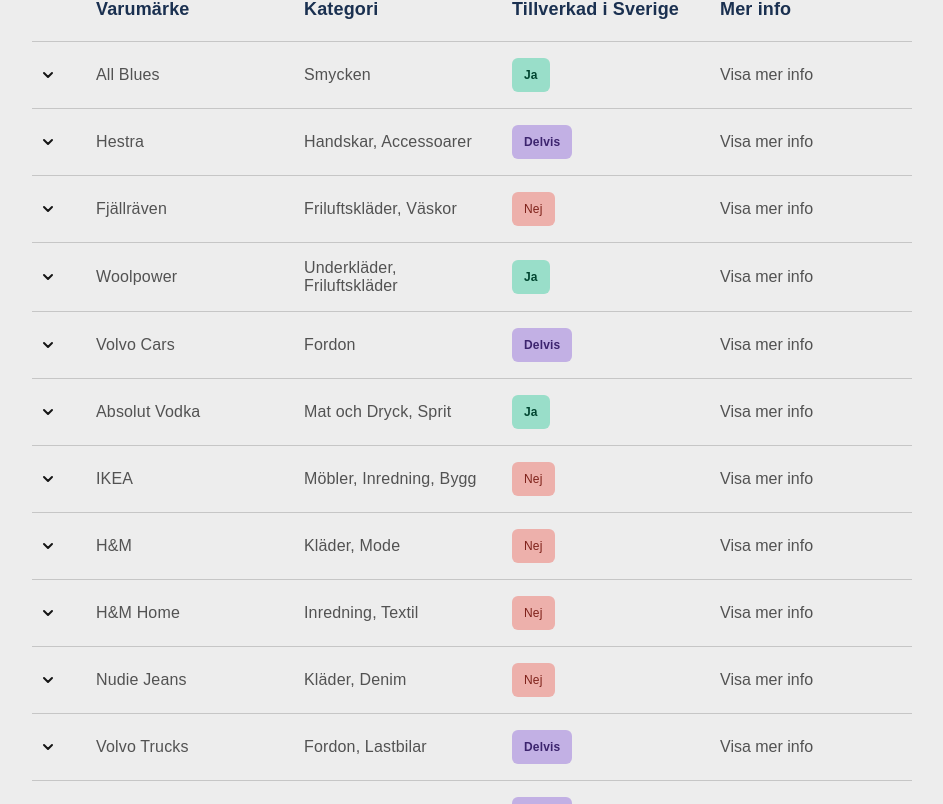
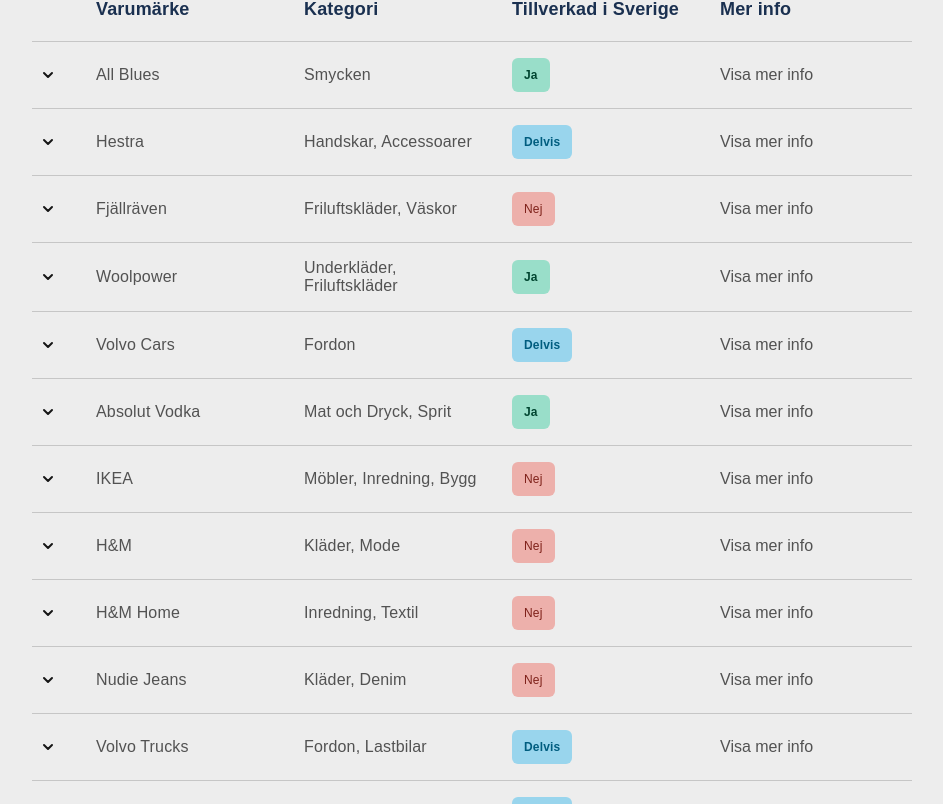
Before and after one commit to fiski/svenskdatabas, a React (Vite) app: page / in a window 1280 px wide. Shown: the part 796-1600 px from the top of the page, without its empty margins (168-1111 px from the left). Built offline with nearby package versions, Linux system fonts and the light colour scheme; a web font is replaced by a local one.

Commit message:
Update status badge colors for improved visibility
- Changed background color to #99D5ED and text color to #005D7F for the .status-badge.delvis class in CSS.

```diff
--- a/src/index.css
+++ b/src/index.css
@@ -340,8 +340,8 @@
 }
 
 .status-badge.delvis {
-  background-color: #c2b0e4;
-  color: #3c246e;
+  background-color: #99D5ED;
+  color: #005D7F;
   font-weight: 600;
 }
 
```
